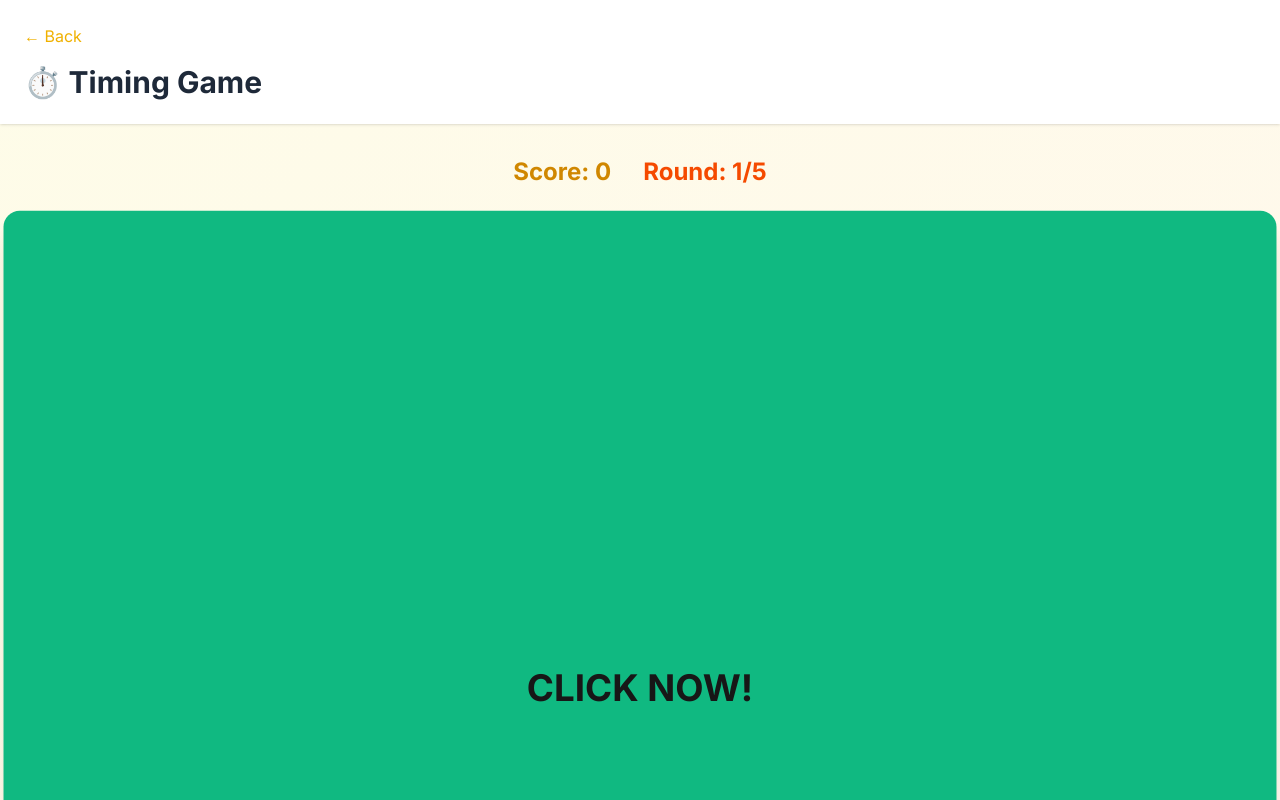
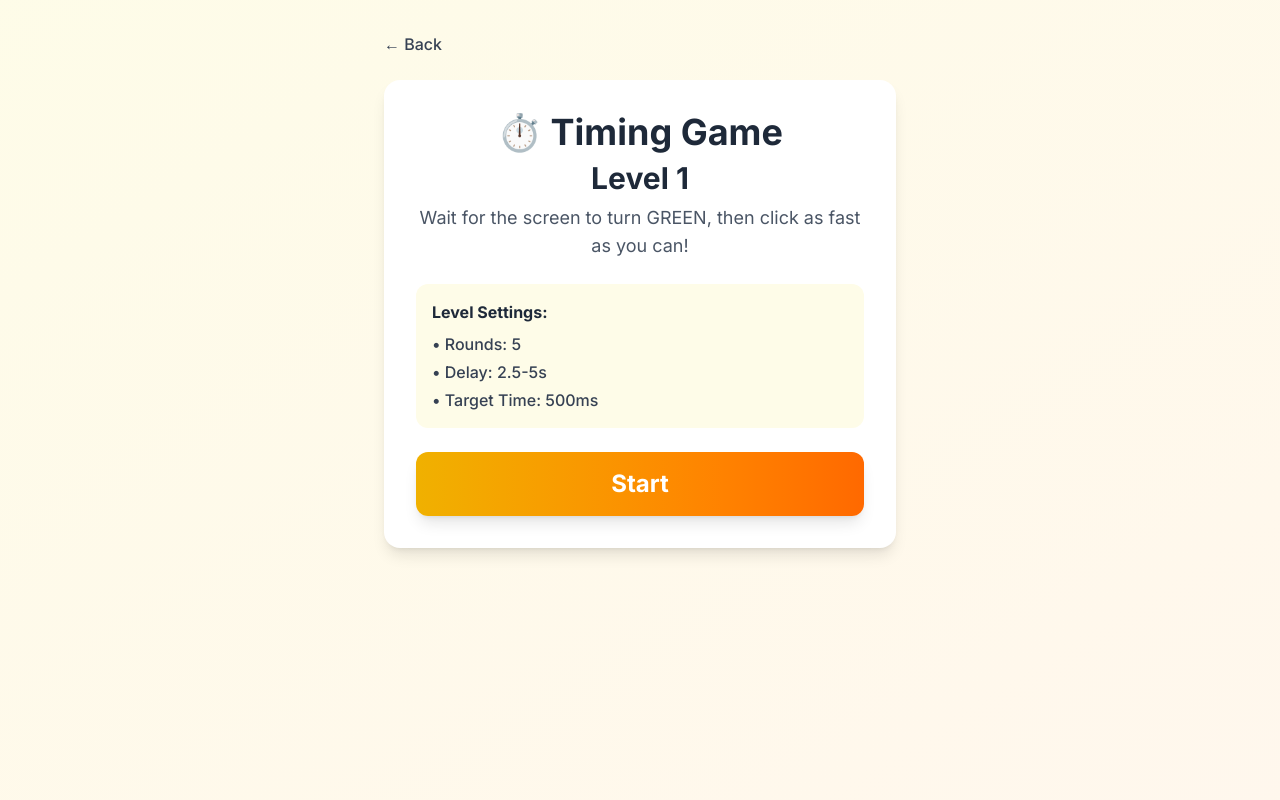
Before and after one commit to vamos-s/silvermind, a Next.js app: page /reaction/timing-game in a window 1280 px wide. Shown: the top 800 px of the page. Built offline with nearby package versions, Linux system fonts and the light colour scheme.

Commit message:
feat: Add 10-level progression system to Timing Game

```diff
--- a/app/reaction/timing-game/page.tsx
+++ b/app/reaction/timing-game/page.tsx
@@ -6,41 +6,65 @@ import { motion } from 'framer-motion'
 import Link from 'next/link'
 import { useGameStore } from '@/lib/store'
 
+const MAX_LEVELS = 10
+
+const LEVEL_SETTINGS = [
+  { rounds: 5, minDelay: 2500, maxDelay: 5000, targetTime: 500 },  // Level 1
+  { rounds: 5, minDelay: 2400, maxDelay: 4800, targetTime: 480 },  // Level 2
+  { rounds: 6, minDelay: 2300, maxDelay: 4600, targetTime: 460 },  // Level 3
+  { rounds: 6, minDelay: 2200, maxDelay: 4400, targetTime: 440 },  // Level 4
+  { rounds: 7, minDelay: 2100, maxDelay: 4200, targetTime: 420 },  // Level 5
+  { rounds: 7, minDelay: 2000, maxDelay: 4000, targetTime: 400 },  // Level 6
+  { rounds: 8, minDelay: 1900, maxDelay: 3800, targetTime: 380 },  // Level 7
+  { rounds: 8, minDelay: 1800, maxDelay: 3600, targetTime: 360 },  // Level 8
+  { rounds: 9, minDelay: 1700, maxDelay: 3400, targetTime: 340 },  // Level 9
+  { rounds: 10, minDelay: 1500, maxDelay: 3000, targetTime: 320 }, // Level 10
+]
+
 export default function TimingGamePage() {
   const { t } = useTranslation()
-  const { currentDifficulty, addSession } = useGameStore()
+  const { addSession } = useGameStore()
 
-  const [gameState, setGameState] = useState<'waiting' | 'ready' | 'finished'>('waiting')
+  const [gameState, setGameState] = useState<'menu' | 'waiting' | 'ready' | 'finished' | 'levelComplete' | 'gameOver' | 'victory'>('menu')
   const [startTime, setStartTime] = useState(0)
   const [reactionTime, setReactionTime] = useState(0)
-  const [round, setRound] = useState(1)
+  const [round, setRound] = useState(0)
   const [reactionTimes, setReactionTimes] = useState<number[]>([])
   const [score, setScore] = useState(0)
-  const [gameOver, setGameOver] = useState(false)
+  const [totalScore, setTotalScore] = useState(0)
+  const [level, setLevel] = useState(1)
 
-  const getRounds = () => {
-    switch (currentDifficulty) {
-      case 'easy': return 5
-      case 'medium': return 8
-      case 'hard': return 10
-    }
+  const settings = LEVEL_SETTINGS[Math.min(level - 1, LEVEL_SETTINGS.length - 1)]
+
+  const calculateRoundScore = (time: number) => {
+    if (time < 0) return 0 // Too early
+    const ratio = settings.targetTime / time
+    return Math.round(ratio * 100)
   }
 
-  const getRandomDelay = () => {
-    switch (currentDifficulty) {
-      case 'easy': return 2000 + Math.random() * 3000
-      case 'medium': return 1500 + Math.random() * 4000
-      case 'hard': return 1000 + Math.random() * 5000
+  const startGame = () => {
+    setScore(0)
+    setTotalScore(0)
+    setLevel(1)
+    startLevel()
   }
+
+  const startLevel = () => {
+    setRound(0)
+    setReactionTimes([])
+    setScore(0)
+    setGameState('menu')
+    setTimeout(() => startRound(), 100)
   }
 
   const startRound = () => {
+    setRound(prev => prev + 1)
     setGameState('waiting')
     setReactionTime(0)
 
-    const delay = getRandomDelay()
+    const delay = settings.minDelay + Math.random() * (settings.maxDelay - settings.minDelay)
     setTimeout(() => {
-      if (!gameOver) {
+      if (gameState === 'waiting') {
         setGameState('ready')
         setStartTime(Date.now())
       }
@@ -53,88 +77,105 @@ export default function TimingGamePage() {
       const time = endTime - startTime
       setReactionTime(time)
       setGameState('finished')
-      setReactionTimes([...reactionTimes, time])
 
-      // Calculate score (faster = more points)
-      const roundScore = Math.max(0, Math.floor(1000 - time / 5))
-      setScore(score + roundScore)
+      const roundScore = calculateRoundScore(time)
+      const newTimes = [...reactionTimes, time]
+      setReactionTimes(newTimes)
+      setScore(prev => prev + roundScore)
 
-      if (round < getRounds()) {
-        setRound(round + 1)
+      if (round < settings.rounds) {
         setTimeout(() => {
-          if (!gameOver) startRound()
+          startRound()
         }, 1500)
       } else {
-        setGameOver(true)
-        addSession({
-          id: Date.now().toString(),
-          gameId: 'timing-game',
-          difficulty: currentDifficulty,
-          score: score + roundScore,
-          completedAt: new Date(),
-          durationSeconds: 60
-        })
+        setGameState('levelComplete')
       }
     } else if (gameState === 'waiting') {
       // Clicked too early
+      setReactionTime(-1)
       setGameState('finished')
-      setReactionTime(-1) // -1 means clicked too early
       setReactionTimes([...reactionTimes, -1])
 
-      if (round < getRounds()) {
-        setRound(round + 1)
+      if (round < settings.rounds) {
         setTimeout(() => {
-          if (!gameOver) startRound()
+          startRound()
         }, 1500)
       } else {
-        setGameOver(true)
-        addSession({
-          id: Date.now().toString(),
-          gameId: 'timing-game',
-          difficulty: currentDifficulty,
-          score: score,
-          completedAt: new Date(),
-          durationSeconds: 60
-        })
+        setGameState('levelComplete')
+      }
+    } else if (gameState === 'finished') {
+      // Continue to next
+      if (round < settings.rounds) {
+        startRound()
+      } else {
+        setGameState('levelComplete')
       }
     }
   }
 
-  useEffect(() => {
-    startRound()
-  }, [])
+  const nextLevel = () => {
+    setTotalScore(prev => prev + score)
 
-  if (gameOver) {
-    const avgTime = reactionTimes.filter(t => t > 0).reduce((a, b) => a + b, 0) / reactionTimes.filter(t => t > 0).length
+    if (level >= MAX_LEVELS) {
+      addSession({
+        id: Date.now().toString(),
+        gameId: 'timing-game',
+        difficulty: 'hard',
+        score: totalScore + score,
+        completedAt: new Date(),
+        durationSeconds: 0
+      })
+      setGameState('victory')
+    } else {
+      setLevel(prev => prev + 1)
+      setGameState('menu')
+      setTimeout(() => startLevel(), 100)
+    }
+  }
 
+  const avgTime = reactionTimes.filter(t => t > 0).reduce((a, b) => a + b, 0) / reactionTimes.filter(t => t > 0).length || 0
+
+  if (gameState === 'menu') {
     return (
-      <div className="min-h-screen bg-gradient-to-br from-yellow-50 to-orange-50 flex items-center justify-center">
+      <div className="min-h-screen bg-gradient-to-br from-yellow-50 to-orange-50 p-4 md:p-8">
+        <div className="max-w-lg mx-auto">
+          <Link href="/reaction" className="text-gray-700 hover:text-gray-900 font-medium mb-6 block">
+            ← {t('back', 'Back')}
+          </Link>
+
           <motion.div
-          initial={{ scale: 0.8, opacity: 0 }}
-          animate={{ scale: 1, opacity: 1 }}
-          className="bg-white rounded-2xl p-8 shadow-xl text-center max-w-md"
+            initial={{ opacity: 0, y: 20 }}
+            animate={{ opacity: 1, y: 0 }}
+            className="bg-white rounded-2xl shadow-lg p-8 text-center"
           >
-          <h2 className="text-3xl font-bold text-gray-800 mb-4">Game Over!</h2>
-          <p className="text-xl text-gray-600 mb-2">Final Score: {score}</p>
-          <p className="text-lg text-gray-500 mb-6">
-            Avg Reaction: {avgTime > 0 ? `${Math.round(avgTime)}ms` : 'N/A'}
+            <h1 className="text-4xl font-bold text-gray-800 mb-2">⏱️ Timing Game</h1>
+            <h2 className="text-3xl font-bold text-gray-800 mb-2">
+              Level {level}
+            </h2>
+            {level > 1 && (
+              <p className="text-lg text-gray-700 mb-4 font-medium">
+                Total Score: <span className="text-yellow-600 font-bold">{totalScore}</span>
               </p>
+            )}
+            <p className="text-lg text-gray-600 mb-6">
+              Wait for the screen to turn GREEN, then click as fast as you can!
+            </p>
+            <div className="bg-yellow-50 rounded-xl p-4 mb-6 text-left">
+              <h3 className="font-bold text-gray-800 mb-2">Level Settings:</h3>
+              <ul className="text-gray-700 space-y-1 font-medium">
+                <li>• Rounds: {settings.rounds}</li>
+                <li>• Delay: {settings.minDelay / 1000}-{settings.maxDelay / 1000}s</li>
+                <li>• Target Time: {settings.targetTime}ms</li>
+              </ul>
+            </div>
             <button
-            onClick={() => {
-              setScore(0)
-              setRound(1)
-              setReactionTimes([])
-              startRound()
-              setGameOver(false)
-            }}
-            className="bg-yellow-500 text-white px-8 py-3 rounded-xl text-xl font-bold hover:bg-yellow-600 transition"
+              onClick={startRound}
+              className="bg-gradient-to-r from-yellow-500 to-orange-500 text-white text-2xl font-bold py-4 px-12 rounded-xl hover:from-yellow-600 hover:to-orange-600 shadow-lg transition-all w-full"
             >
-            Play Again
+              {t('start', 'Start')}
             </button>
-          <Link href="/reaction" className="block mt-4 text-yellow-500 hover:underline">
-            ← Back to Games
-          </Link>
           </motion.div>
+        </div>
       </div>
     )
   }
@@ -150,9 +191,28 @@ export default function TimingGamePage() {
 
       <main className="container mx-auto px-4 py-8">
         <div className="max-w-lg mx-auto text-center mb-8">
-          <div className="flex justify-center gap-8 text-2xl mb-4">
-            <p className="font-bold text-yellow-600">Score: {score}</p>
-            <p className="font-bold text-orange-600">Round: {round}/{getRounds()}</p>
+          <div className="bg-white rounded-2xl shadow-lg p-4 mb-6">
+            <div className="flex justify-around text-center">
+              <div>
+                <p className="text-gray-700 text-sm font-medium">Level</p>
+                <p className="text-3xl font-bold text-yellow-600">{level}/{MAX_LEVELS}</p>
+              </div>
+              <div>
+                <p className="text-gray-700 text-sm font-medium">Round</p>
+                <p className="text-3xl font-bold text-orange-600">{round}/{settings.rounds}</p>
+              </div>
+              <div>
+                <p className="text-gray-700 text-sm font-medium">Score</p>
+                <p className="text-3xl font-bold text-yellow-600">{score}</p>
+              </div>
+            </div>
+            <div className="mt-4 bg-gray-200 rounded-full h-3 overflow-hidden">
+              <motion.div
+                initial={{ width: 0 }}
+                animate={{ width: `${(round / settings.rounds) * 100}%` }}
+                className="bg-gradient-to-r from-yellow-500 to-orange-500 h-full"
+              />
+            </div>
           </div>
         </div>
 
@@ -198,6 +258,75 @@ export default function TimingGamePage() {
             ))}
           </div>
         </div>
+
+        {/* Level Complete */}
+        {gameState === 'levelComplete' && (
+          <motion.div
+            initial={{ opacity: 0, y: 20 }}
+            animate={{ opacity: 1, y: 0 }}
+            className="fixed inset-0 bg-black bg-opacity-50 flex items-center justify-center p-4 z-50"
+          >
+            <div className="bg-white rounded-2xl shadow-2xl p-8 max-w-md w-full">
+              <div className="text-6xl mb-4 text-center">✅</div>
+              <h2 className="text-4xl font-bold text-yellow-600 mb-4 text-center">Level {level} Complete!</h2>
+              <div className="bg-yellow-50 rounded-xl p-6 mb-6">
+                <div className="grid grid-cols-2 gap-4">
+                  <div>
+                    <p className="text-gray-700 text-sm font-medium">Level Score</p>
+                    <p className="text-3xl font-bold text-yellow-600">{score}</p>
+                  </div>
+                  <div>
+                    <p className="text-gray-700 text-sm font-medium">Total Score</p>
+                    <p className="text-3xl font-bold text-orange-600">{totalScore + score}</p>
+                  </div>
+                </div>
+                <div className="mt-4 text-center">
+                  <p className="text-gray-600">Avg Time: {avgTime > 0 ? `${Math.round(avgTime)}ms` : 'N/A'}</p>
+                  <p className="text-gray-600">Target: {settings.targetTime}ms</p>
+                </div>
+              </div>
+              <button
+                onClick={nextLevel}
+                className="bg-gradient-to-r from-yellow-500 to-orange-500 text-white text-2xl font-bold py-4 px-12 rounded-xl hover:from-yellow-600 hover:to-orange-600 shadow-lg transition-all w-full mb-3"
+              >
+                {level < MAX_LEVELS ? `Next Level ${level + 1}` : 'View Final Score'}
+              </button>
+              <button
+                onClick={startGame}
+                className="text-gray-600 hover:text-gray-800 font-medium w-full text-center"
+              >
+                Restart from Level 1
+              </button>
+            </div>
+          </motion.div>
+        )}
+
+        {/* Victory */}
+        {gameState === 'victory' && (
+          <motion.div
+            initial={{ opacity: 0, y: 20 }}
+            animate={{ opacity: 1, y: 0 }}
+            className="fixed inset-0 bg-black bg-opacity-50 flex items-center justify-center p-4 z-50"
+          >
+            <div className="bg-white rounded-2xl shadow-2xl p-8 max-w-md w-full">
+              <div className="text-6xl mb-4 text-center">🎉</div>
+              <h2 className="text-4xl font-bold text-yellow-600 mb-4 text-center">Congratulations!</h2>
+              <p className="text-xl text-gray-700 text-center mb-6">
+                You completed all {MAX_LEVELS} levels!
+              </p>
+              <div className="bg-yellow-50 rounded-xl p-6 mb-6">
+                <p className="text-gray-700 text-sm font-medium text-center">Final Score</p>
+                <p className="text-5xl font-bold text-yellow-600 text-center">{totalScore + score}</p>
+              </div>
+              <button
+                onClick={startGame}
+                className="bg-gradient-to-r from-yellow-500 to-orange-500 text-white text-2xl font-bold py-4 px-12 rounded-xl hover:from-yellow-600 hover:to-orange-600 shadow-lg transition-all w-full"
+              >
+                Play Again
+              </button>
+            </div>
+          </motion.div>
+        )}
       </main>
     </div>
   )
```
Lines whose indentation alone changed are shown as unchanged.
